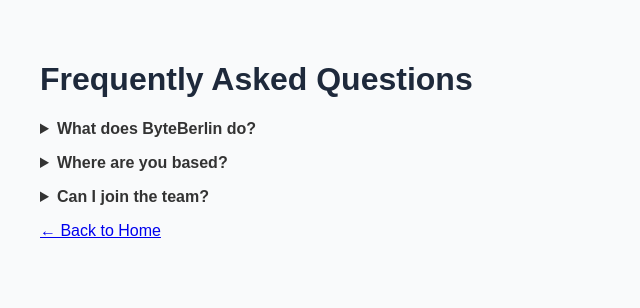
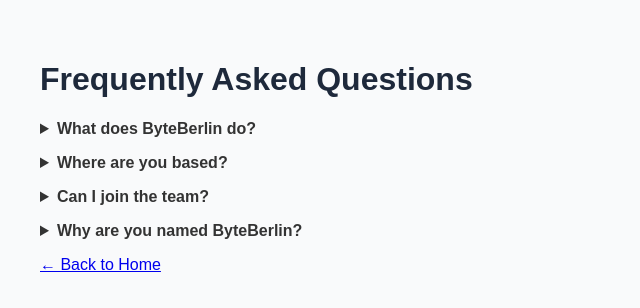
Before and after one commit to zurilane/ByteBerlin, a plain HTML site: page faq.html in a window 1280 px wide. Shown: the whole page, without its empty margins (0-640 px from the left). Drawn offline with Linux system fonts and the light colour scheme.

Commit message:
Update faq.html

```diff
--- a/faq.html
+++ b/faq.html
@@ -40,6 +40,11 @@
     <p>Yes! Head over to our <a href="careers.html">Careers</a> page to see current opportunities.</p>
   </details>
 
+  <details>
+    <summary>Why are you named ByteBerlin?</summary>
+    <p>We named ourselves ByteBerlin because our founder is German and mostly loves the nation.</p>
+  </details>
+
   <a href="index.html">← Back to Home</a>
 </body>
 </html>
```
